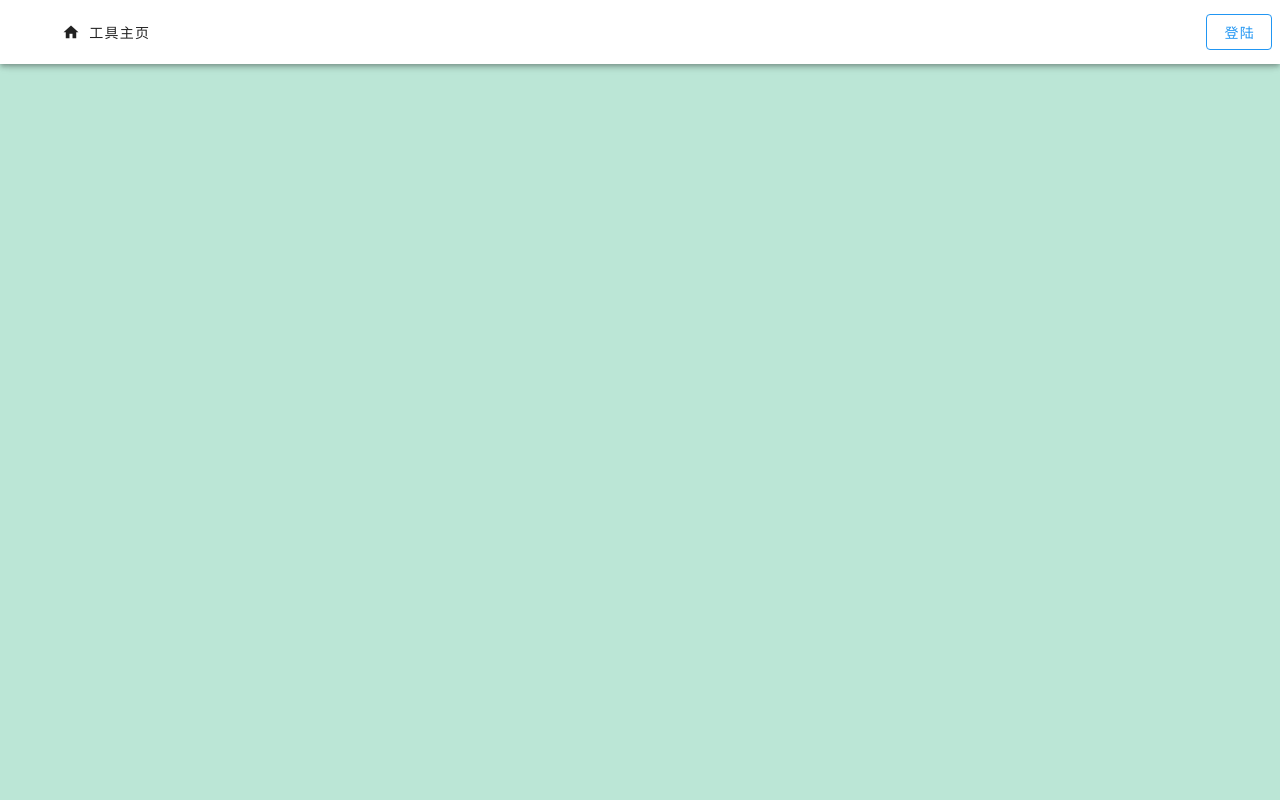
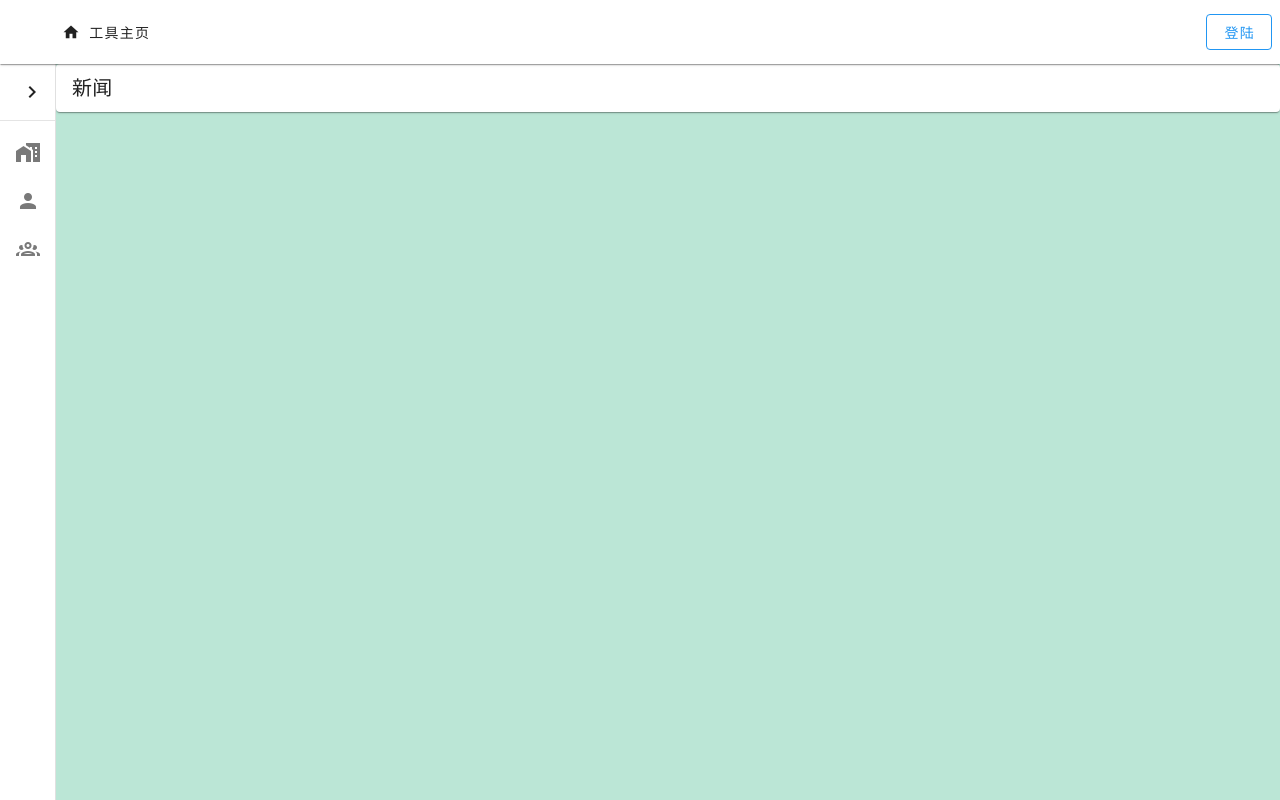
Before and after one commit to eiriksgata/rulateday-api-client-nuxt-ts, a Nuxt app: page /dashboard/home in a window 1280 px wide. Built offline with nearby package versions, Linux system fonts and the light colour scheme.

Commit message:
update dashboard

```diff
--- a/layouts/default.vue
+++ b/layouts/default.vue
@@ -2,7 +2,6 @@
   <v-app>
     <v-navigation-drawer v-model="drawer" temporary location="right">
       <v-list-item prepend-avatar="/images/person-null.jpg" :title="accountInfo.sub"></v-list-item>
-
       <v-divider></v-divider>
 
       <v-list density="compact" nav>
@@ -13,13 +12,14 @@
         <v-list-item prepend-icon="mdi-shield-account-outline" title="账号设置" value="account"></v-list-item>
 
         <v-list-item prepend-icon="mdi-message-alert-outline" title="消息" value="message"></v-list-item>
+      </v-list>
 
-        <v-divider></v-divider>
-        <v-list-item prepend-icon="mdi-logout" title="Logout" value="logout"></v-list-item>
-      </v-list>
+      <v-divider></v-divider>
+      <v-list-item link prepend-icon="mdi-logout" title="Logout" value="logout"></v-list-item>
+
     </v-navigation-drawer>
 
-    <v-app-bar>
+    <v-app-bar elevation="1">
       <v-btn prepend-icon="mdi-home" style="margin-left: 50px;" @click="$router.push('/')">
         <template v-slot:prepend>
           <v-icon color=""></v-icon>
@@ -27,7 +27,8 @@
         工具主页
       </v-btn>
       <v-spacer></v-spacer>
-      <v-btn class="mr-2" v-if="adminBtn" variant="outlined" color="waring">管理员后台</v-btn>
+      <v-btn class="mr-2" v-if="adminBtn" variant="outlined" color="waring"
+        @click="$router.push('/dashboard/home')">管理员后台</v-btn>
 
       <v-btn class="mr-2" v-if="accountInfo.sub === ''" variant="outlined" color="info">登陆</v-btn>
 
@@ -86,4 +87,5 @@ onMounted(() => {
   }
 });
 
+
 </script>
--- /dev/null
+++ b/pages/dashboard.vue
@@ -0,0 +1,30 @@
+<template>
+  <v-navigation-drawer v-model="dashboardDrawer" elevation="0" :rail="rail" permanent @click="rail = false">
+    <v-list-item title="管理员后台" nav>
+      <template v-slot:append>
+        <v-btn variant="text" :icon="rail ? 'mdi-chevron-right' : 'mdi-chevron-left'" @click.stop="rail = !rail"></v-btn>
+      </template>
+    </v-list-item>
+
+    <v-divider></v-divider>
+    <v-list>
+      <v-list-item prepend-icon="mdi-home-city" title="Home" value="home"></v-list-item>
+      <v-list-item prepend-icon="mdi-account" title="My Account" value="account"></v-list-item>
+      <v-list-item prepend-icon="mdi-account-group-outline" title="Users" value="users"></v-list-item>
+    </v-list>
+  </v-navigation-drawer>
+
+  <div>
+    <NuxtPage />
+  </div>
+</template>
+
+<style scoped></style>
+
+<script lang="ts" setup>
+
+const rail = ref(true)
+const dashboardDrawer = ref(true);
+
+
+</script>
--- /dev/null
+++ b/pages/dashboard/home/index.vue
@@ -0,0 +1,8 @@
+<template>
+  <VCard>
+    <v-card-title primary-title>
+      新闻
+    </v-card-title>
+  </VCard>
+
+</template>
--- a/pages/index.vue
+++ b/pages/index.vue
@@ -1,5 +1,5 @@
 <template>
-  <v-container grid-list-xs>
+  <v-container>
     <NavigationTool />
   </v-container>
 
```
Also changed, not shown: composables/dashboard-states.ts (added), public/images/73-350x165.jpg (added).
